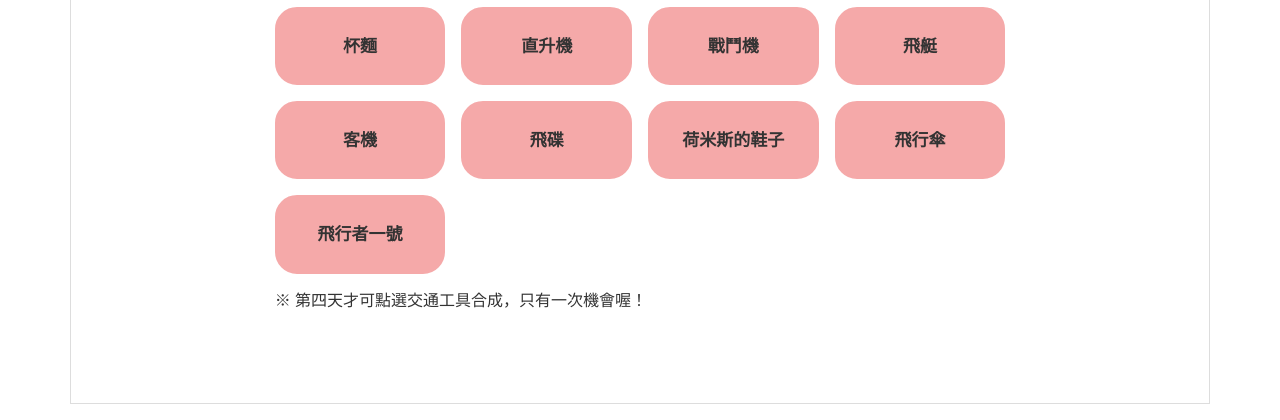
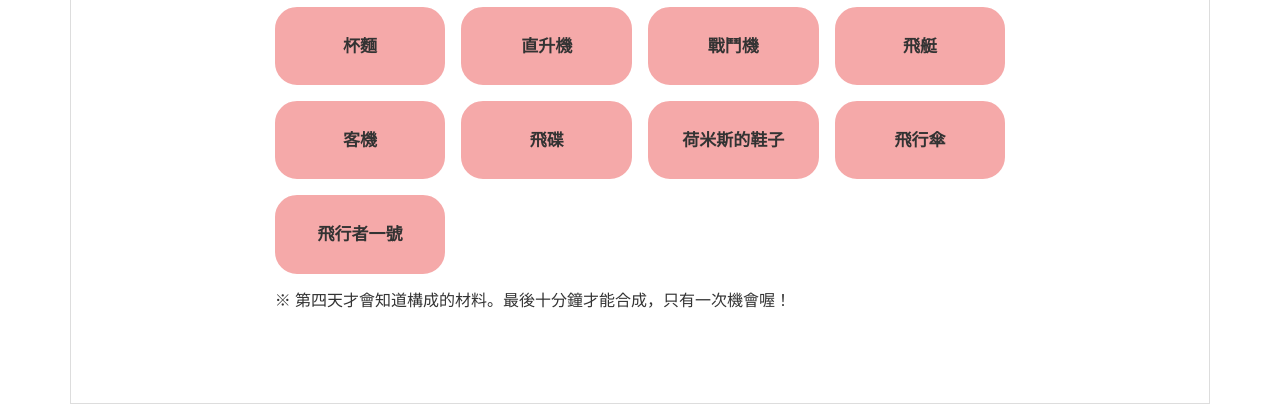
Before and after one commit to b02902078/msseed-test, a PHP site: page /material.php in a window 1280 px wide, after a click on "交通工具". Shown: the part 469-889 px from the top of the page. Run offline with PHP 8.4, Linux system fonts and the light colour scheme; data that the repository does not hold is empty.

Commit message:
notice msg

```diff
--- a/material.php
+++ b/material.php
@@ -627,11 +627,6 @@ $_SESSION["s_team"] = 'B'; //testing
       ?>
 
 
-
-
-
-
-
     </div>
   </div>
 
--- a/transportation.php
+++ b/transportation.php
@@ -75,5 +75,5 @@
   </div>
 </div>
 <div class="row">
-  <div class="col-md-offset-2 col-xs-offset-0"><p class="hint">※ 第四天才可點選交通工具合成，只有一次機會喔！</p></div>
+  <div class="col-md-offset-2 col-xs-offset-0"><p class="hint">※ 第四天才會知道構成的材料。最後十分鐘才能合成，只有一次機會喔！</p></div>
 </div>
```
